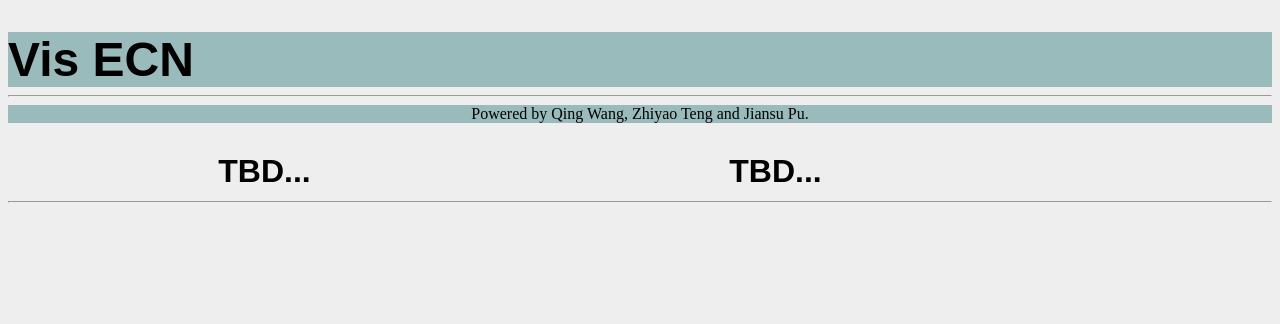
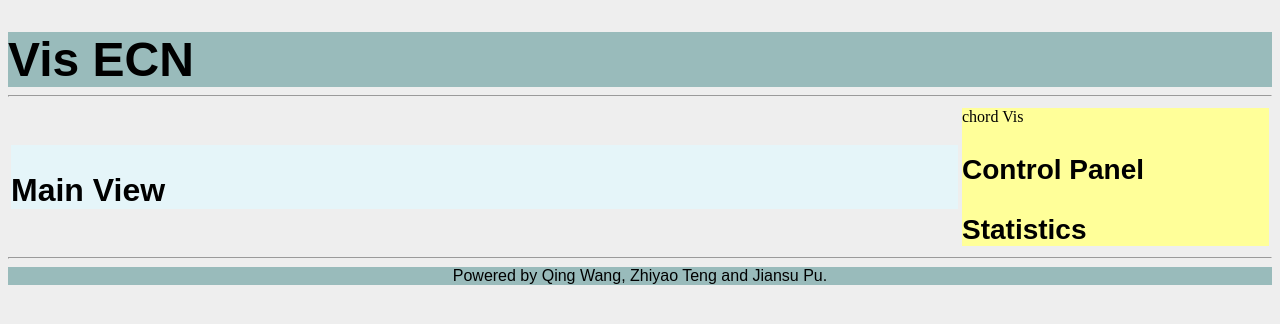
Before and after one commit to Vincent-wq/Ego-Vis, a plain HTML site: page index.html in a window 1280 px wide. Drawn offline with nearby package versions, Linux system fonts and the light colour scheme.

Commit message:
frame work created by Vincent.Q.

```diff
--- a/index.html
+++ b/index.html
@@ -5,15 +5,18 @@
         <meta name="author" content="Qing Wang, Zhiyao Teng, Jiansu Pu" />
         <meta name="title" content="Visulization of Ego Communication Networks" />
         <title> Visulization of Ego Communication Networks </title>
-        <script src="//d3js.org/d3.v3.min.js" charset="utf-8"></script>
         <style type="text/css">
-		    div#container{width:1024px}
-        div#header {background-color:#99bbbb;}
-        div#menu {background-color:#ffff99; height:720px; width:200px; float:left;}
-        div#content {background-color:#EEEEEE; height:720px; width:824px; float:left;}
-        div#footer {background-color:#99bbbb; clear:both; text-align:center;}
+
+        div #container {background-color: #EEEEEE;}
+        div #header    {background-color: #99bbbb;}
+        div #alters    {background-color: #ffff99; height:273; width:307px; float:right; clear: right;}
+        div #contPanel {background-color: #ffff99; height:144; width:307px; float:right; clear: right;}
+        div #statistics{background-color: #ffff99; height:273; width:307px; float:right; clear: right;}
+        div #mainvis   {background-color: #e5f5f9; height:720; width:947px; float:left;  clear: left;}
+        div #footer    {background-color: #99bbbb; width:1280; clear:both; text-align:center;font-family: sans-serif;}
         h1 {margin-bottom:0;font-size: 48px; font-family: sans-serif;}
         h2 {margin-bottom:0; font-size:32px; font-family: sans-serif;}
+        h3 {margin-bottom:0; font-size:28px; font-family: sans-serif;}
         ul {margin:0;}
         li {list-style:none;}
 
@@ -33,15 +36,47 @@
     </head>
 
     <body bgcolor="#EEEEEE">
-            <div id="header">
-            <h1>Vis ECN</h1></div>
+
+        <div id="container">
+            <div id = "header"> <h1>Vis ECN</h1></div>
             <hr>
-            <div id="footer"> Powered by Qing Wang, Zhiyao Teng and Jiansu Pu. </div>
-            <table width = "1024", border = "0">
-            <th><h2> TBD... </h2></th> <th><h2> TBD... </h2></th>
+            <table>
+            <tr>
+                <td>
+                    <div id = "mainvis">
+                    <h2>Main View</h2>
+                    <script src="//d3js.org/d3.v3.min.js" charset="utf-8"></script>
+                    <script type="text/javascript" src="pECN/ECNrendering.js"></script>
+                    </div>
+                </td>
+                <td>
+                    <table>
+                        <tr>
+                            <div id = "alters">
+                                <he3> chord Vis </h3>
+
+                            </div>
+                        </tr>
+
+                        <tr>
+                            <div id = "contPanel">
+                                <h3> Control Panel </h3>
+                            </div>
+                        </tr>
+
+                        <tr>
+                            <div id = "statistics">
+                            <h3> Statistics </h3>
+                            </div>
+                        </tr>
+
                     </table>
-            <script type="text/javascript" src="xxx.js"></script>
+                </td>
+            </table>
+
             <hr>
+            <div id = "footer"> Powered by Qing Wang, Zhiyao Teng and Jiansu Pu. </div>
+        </div>
     </body>
 
 </html>
```
Lines whose indentation alone changed are shown as unchanged.
